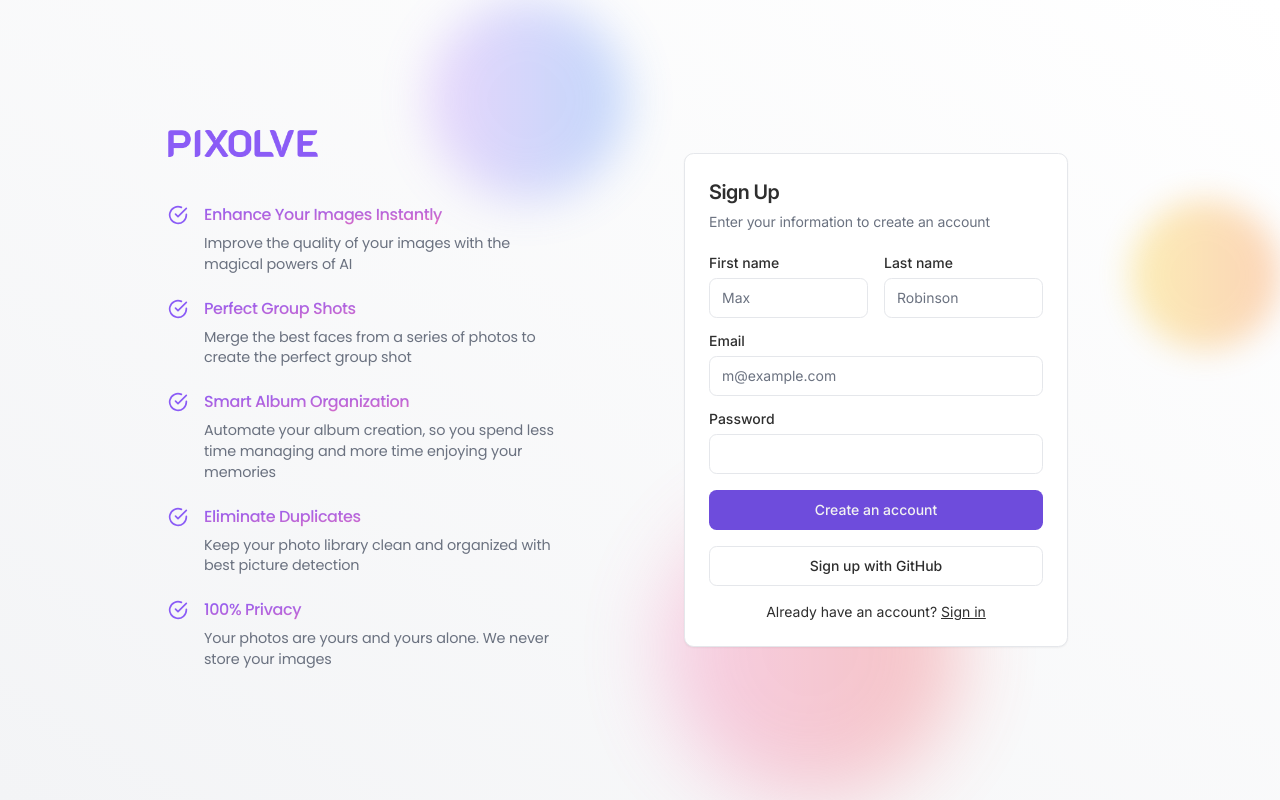
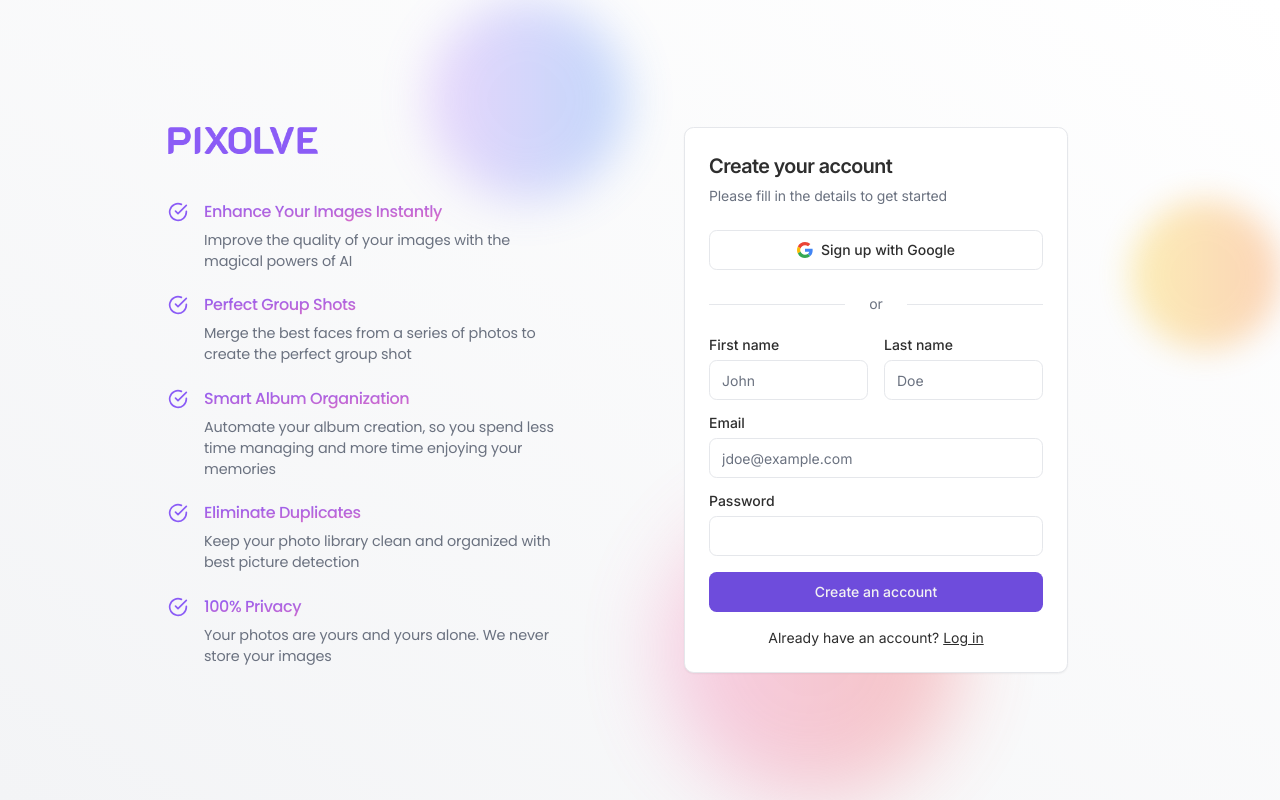
Before and after one commit to sohankancherla/pixolve-web, a Next.js app: page /auth/signup in a window 1280 px wide. Built offline with nearby package versions, Linux system fonts and the light colour scheme.

Commit message:
Add google sign up button to ui

```diff
--- a/components/signup.tsx
+++ b/components/signup.tsx
@@ -19,21 +19,54 @@
   return (
     <Card className="mx-auto max-w-sm">
       <CardHeader>
-        <CardTitle className="text-xl">Sign Up</CardTitle>
+        <CardTitle className="text-xl">Create your account</CardTitle>
         <CardDescription>
-          Enter your information to create an account
+          Please fill in the details to get started
         </CardDescription>
       </CardHeader>
       <CardContent>
         <div className="grid gap-4">
+          <Button variant="outline" className="w-full">
+            <svg
+              version="1.1"
+              xmlns="http://www.w3.org/2000/svg"
+              viewBox="0 0 48 48"
+              xmlnsXlink="http://www.w3.org/1999/xlink"
+              className="h-4 w-4 mr-2"
+            >
+              <path
+                fill="#EA4335"
+                d="M24 9.5c3.54 0 6.71 1.22 9.21 3.6l6.85-6.85C35.9 2.38 30.47 0 24 0 14.62 0 6.51 5.38 2.56 13.22l7.98 6.19C12.43 13.72 17.74 9.5 24 9.5z"
+              />
+              <path
+                fill="#4285F4"
+                d="M46.98 24.55c0-1.57-.15-3.09-.38-4.55H24v9.02h12.94c-.58 2.96-2.26 5.48-4.78 7.18l7.73 6c4.51-4.18 7.09-10.36 7.09-17.65z"
+              />
+              <path
+                fill="#FBBC05"
+                d="M10.53 28.59c-.48-1.45-.76-2.99-.76-4.59s.27-3.14.76-4.59l-7.98-6.19C.92 16.46 0 20.12 0 24c0 3.88.92 7.54 2.56 10.78l7.97-6.19z"
+              />
+              <path
+                fill="#34A853"
+                d="M24 48c6.48 0 11.93-2.13 15.89-5.81l-7.73-6c-2.15 1.45-4.92 2.3-8.16 2.3-6.26 0-11.57-4.22-13.47-9.91l-7.98 6.19C6.51 42.62 14.62 48 24 48z"
+              />
+              <path fill="none" d="M0 0h48v48H0z" />
+            </svg>
+            Sign up with Google
+          </Button>
+          <div className="flex mt-2 mb-2 w-full items-center justify-center">
+            <div className="bg-input w-full h-[1px]" />
+            <span className="text-muted-foreground text-sm px-6">or</span>
+            <div className="bg-input w-full h-[1px]" />
+          </div>
           <div className="grid grid-cols-2 gap-4">
             <div className="grid gap-2">
               <Label htmlFor="first-name">First name</Label>
-              <Input id="first-name" placeholder="Max" required />
+              <Input id="first-name" placeholder="John" required />
             </div>
             <div className="grid gap-2">
               <Label htmlFor="last-name">Last name</Label>
-              <Input id="last-name" placeholder="Robinson" required />
+              <Input id="last-name" placeholder="Doe" required />
             </div>
           </div>
           <div className="grid gap-2">
@@ -41,7 +74,7 @@
             <Input
               id="email"
               type="email"
-              placeholder="m@example.com"
+              placeholder="jdoe@example.com"
               required
             />
           </div>
@@ -52,14 +85,11 @@
           <Button type="submit" className="w-full">
             Create an account
           </Button>
-          <Button variant="outline" className="w-full">
-            Sign up with GitHub
-          </Button>
         </div>
         <div className="mt-4 text-center text-sm">
           Already have an account?{' '}
           <Link href="/app" className="underline">
-            Sign in
+            Log in
           </Link>
         </div>
       </CardContent>
```
